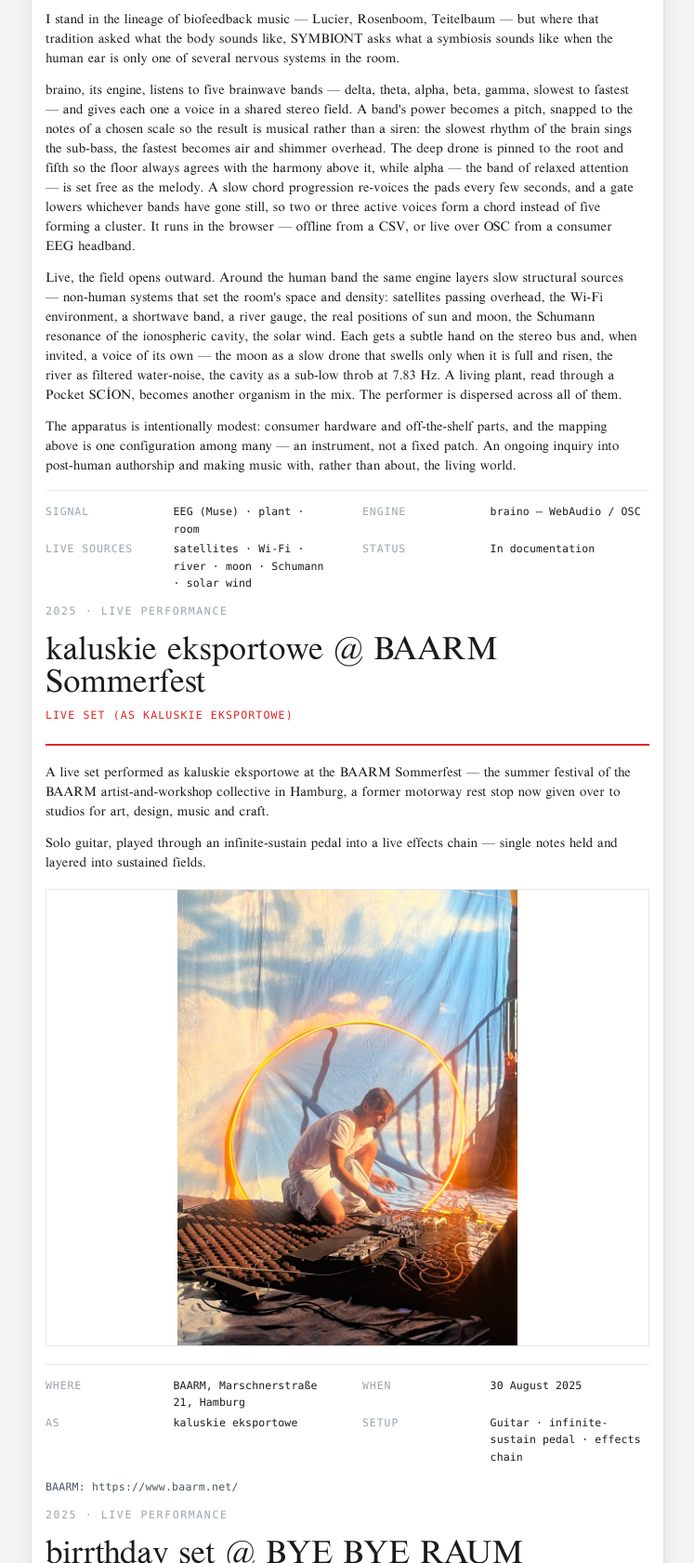
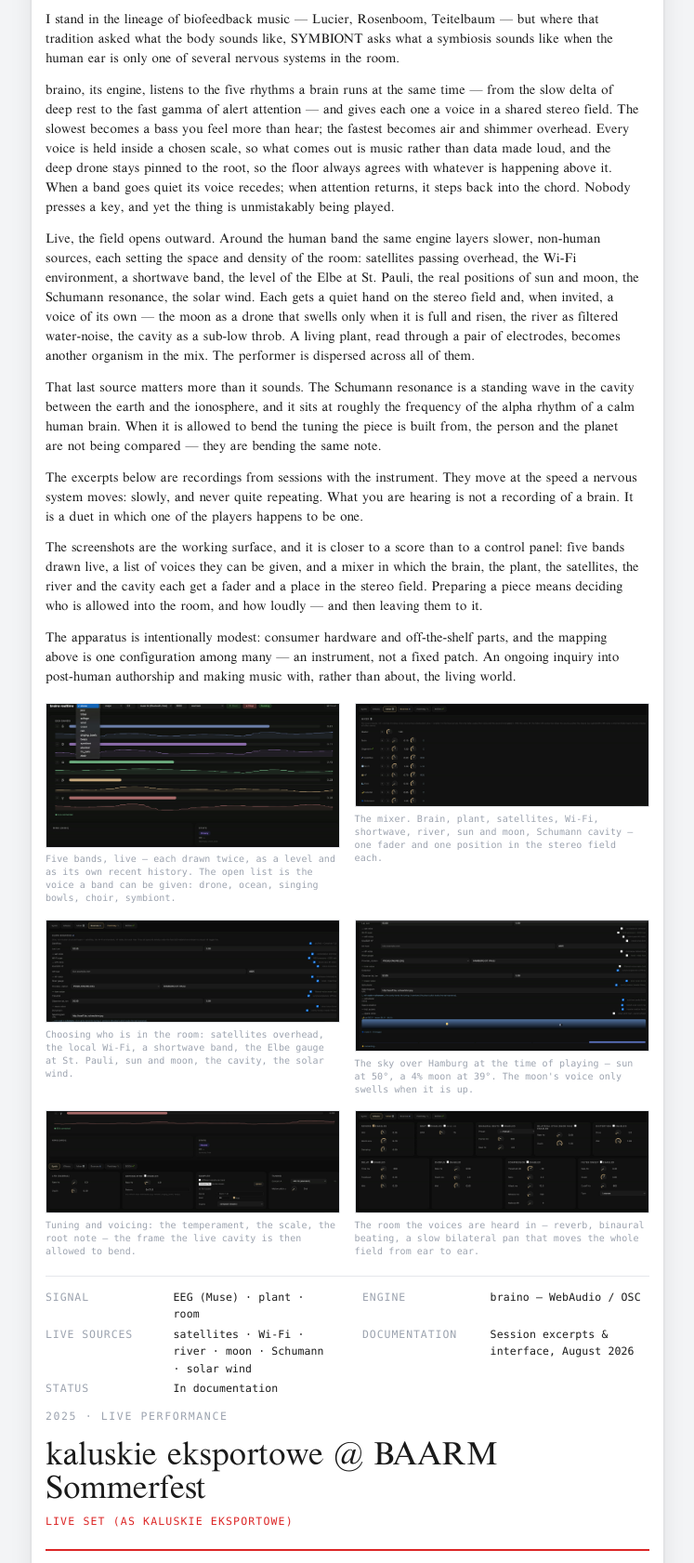
Before and after one commit to micha-sky/omy, an Astro site: page /print/portfolio in a window 1280 px wide. Shown: the part 1384-3065 px from the top of the page at 93% size, without its empty margins (266-1013 px from the left). Built offline with nearby package versions, Linux system fonts and the light colour scheme; Astro itself is replaced by a stand-in of ours.

Commit message:
Add symbiont media, captions, and layout tweaks
Add symbiont images and three session audio files to public/ and update .gitignore to allow public/audio/*.mp3. Extend Project type to support image captions and add audio, images (with captions) and small copy edits in src/data/projects.ts. Render captions in print and work detail pages, make captioned shots clickable for full size, and add CSS adjustments for captioned images and layout in src/pages/print/portfolio.astro and src/pages/work/[slug].astro. Includes a todo placeholder for session titles/dates.

```diff
--- a/src/data/projects.ts
+++ b/src/data/projects.ts
@@ -15,7 +15,7 @@ export type Project = {
   epigraph?: { quote: string; source: string };
   body: string[];      // paragraphs on the detail page
   credits: [string, string][];
-  images?: { src: string; alt: string }[];
+  images?: { src: string; alt: string; caption?: string }[];
   audio?: { title: string; src: string }[];
   soundcloud?: { url: string; height?: number }[];
   youtube?: string;    // YouTube video id, embedded 16:9
@@ -44,20 +44,62 @@ export const projects: Project[] = [
     body: [
       "SYMBIONT is an instrument that renders a living system's signal as sound in real time. My work is composition and sound for performance — a fragmenting text, a body in a dreamscape, a collective in catastrophe. SYMBIONT keeps that practice exactly and swaps one performer for a living system: an EEG signal, a plant, a room.",
       "I stand in the lineage of biofeedback music — Lucier, Rosenboom, Teitelbaum — but where that tradition asked what the body sounds like, SYMBIONT asks what a symbiosis sounds like when the human ear is only one of several nervous systems in the room.",
-      "braino, its engine, listens to five brainwave bands — delta, theta, alpha, beta, gamma, slowest to fastest — and gives each one a voice in a shared stereo field. A band's power becomes a pitch, snapped to the notes of a chosen scale so the result is musical rather than a siren: the slowest rhythm of the brain sings the sub-bass, the fastest becomes air and shimmer overhead. The deep drone is pinned to the root and fifth so the floor always agrees with the harmony above it, while alpha — the band of relaxed attention — is set free as the melody. A slow chord progression re-voices the pads every few seconds, and a gate lowers whichever bands have gone still, so two or three active voices form a chord instead of five forming a cluster. It runs in the browser — offline from a CSV, or live over OSC from a consumer EEG headband.",
-      "Live, the field opens outward. Around the human band the same engine layers slow structural sources — non-human systems that set the room's space and density: satellites passing overhead, the Wi-Fi environment, a shortwave band, a river gauge, the real positions of sun and moon, the Schumann resonance of the ionospheric cavity, the solar wind. Each gets a subtle hand on the stereo bus and, when invited, a voice of its own — the moon as a slow drone that swells only when it is full and risen, the river as filtered water-noise, the cavity as a sub-low throb at 7.83 Hz. A living plant, read through a Pocket SCÍON, becomes another organism in the mix. The performer is dispersed across all of them.",
+      "braino, its engine, listens to the five rhythms a brain runs at the same time — from the slow delta of deep rest to the fast gamma of alert attention — and gives each one a voice in a shared stereo field. The slowest becomes a bass you feel more than hear; the fastest becomes air and shimmer overhead. Every voice is held inside a chosen scale, so what comes out is music rather than data made loud, and the deep drone stays pinned to the root, so the floor always agrees with whatever is happening above it. When a band goes quiet its voice recedes; when attention returns, it steps back into the chord. Nobody presses a key, and yet the thing is unmistakably being played.",
+      "Live, the field opens outward. Around the human band the same engine layers slower, non-human sources, each setting the space and density of the room: satellites passing overhead, the Wi-Fi environment, a shortwave band, the level of the Elbe at St. Pauli, the real positions of sun and moon, the Schumann resonance, the solar wind. Each gets a quiet hand on the stereo field and, when invited, a voice of its own — the moon as a drone that swells only when it is full and risen, the river as filtered water-noise, the cavity as a sub-low throb. A living plant, read through a pair of electrodes, becomes another organism in the mix. The performer is dispersed across all of them.",
+      "That last source matters more than it sounds. The Schumann resonance is a standing wave in the cavity between the earth and the ionosphere, and it sits at roughly the frequency of the alpha rhythm of a calm human brain. When it is allowed to bend the tuning the piece is built from, the person and the planet are not being compared — they are bending the same note.",
+      "The excerpts below are recordings from sessions with the instrument. They move at the speed a nervous system moves: slowly, and never quite repeating. What you are hearing is not a recording of a brain. It is a duet in which one of the players happens to be one.",
+      "The screenshots are the working surface, and it is closer to a score than to a control panel: five bands drawn live, a list of voices they can be given, and a mixer in which the brain, the plant, the satellites, the river and the cavity each get a fader and a place in the stereo field. Preparing a piece means deciding who is allowed into the room, and how loudly — and then leaving them to it.",
       "The apparatus is intentionally modest: consumer hardware and off-the-shelf parts, and the mapping above is one configuration among many — an instrument, not a fixed patch. An ongoing inquiry into post-human authorship and making music with, rather than about, the living world.",
     ],
     credits: [
       ["Signal", "EEG (Muse) · plant · room"],
       ["Engine", "braino — WebAudio / OSC"],
       ["Live sources", "satellites · Wi-Fi · river · moon · Schumann · solar wind"],
+      ["Documentation", "Session excerpts & interface, August 2026"],
       ["Status", "In documentation"],
     ],
     video: "/video/braino-flame.mp4",
     videos: [
       { src: "/video/braino-water.mp4", caption: "braino — live visual" },
     ],
+    audio: [
+      { title: "Session excerpt I", src: "/audio/braino-session-1.mp3" },
+      { title: "Session excerpt II", src: "/audio/braino-session-2.mp3" },
+      { title: "Session excerpt III", src: "/audio/braino-session-3.mp3" },
+    ],
+    images: [
+      {
+        src: "/images/symbiont/01-bands.jpg",
+        alt: "The braino interface: five brainwave bands drawn live, with the list of voices open",
+        caption: "Five bands, live — each drawn twice, as a level and as its own recent history. The open list is the voice a band can be given: drone, ocean, singing bowls, choir, symbiont.",
+      },
+      {
+        src: "/images/symbiont/02-mixer.jpg",
+        alt: "The braino mixer, with faders for brain, plant, satellites, Wi-Fi, shortwave, river, celestial and Schumann",
+        caption: "The mixer. Brain, plant, satellites, Wi-Fi, shortwave, river, sun and moon, Schumann cavity — one fader and one position in the stereo field each.",
+      },
+      {
+        src: "/images/symbiont/03-sources.jpg",
+        alt: "The braino sources panel, listing satellites, Wi-Fi, shortwave, river gauge, celestial and Schumann inputs",
+        caption: "Choosing who is in the room: satellites overhead, the local Wi-Fi, a shortwave band, the Elbe gauge at St. Pauli, sun and moon, the cavity, the solar wind.",
+      },
+      {
+        src: "/images/symbiont/04-sky.jpg",
+        alt: "The celestial strip in braino, showing the real positions of sun and moon over Hamburg",
+        caption: "The sky over Hamburg at the time of playing — sun at 50°, a 4% moon at 39°. The moon's voice only swells when it is up.",
+      },
+      {
+        src: "/images/symbiont/05-synth.jpg",
+        alt: "The braino synth panel with tuning, sampler and arpeggiator settings",
+        caption: "Tuning and voicing: the temperament, the scale, the root note — the frame the live cavity is then allowed to bend.",
+      },
+      {
+        src: "/images/symbiont/06-effects.jpg",
+        alt: "The braino effects panel with reverb, binaural beats, bilateral panning and filter settings",
+        caption: "The room the voices are heard in — reverb, binaural beating, a slow bilateral pan that moves the whole field from ear to ear.",
+      },
+    ],
+    todo: "session excerpt titles & dates — placeholders",
     featured: true,
   },
   {
--- a/src/pages/print/portfolio.astro
+++ b/src/pages/print/portfolio.astro
@@ -56,6 +56,7 @@ const year = new Date().getFullYear();
           {p.images.map((img) => (
             <figure class="avoid-break">
               <img src={img.src} alt={img.alt} loading="eager" />
+              {img.caption && <figcaption class="mono">{img.caption}</figcaption>}
             </figure>
           ))}
         </div>
@@ -158,6 +159,16 @@ const year = new Date().getFullYear();
     border: 1px solid var(--rule);
   }
   .proj-images.single img { max-height: 130mm; object-fit: contain; }
+  /* Captioned shots (screenshots) are shown whole, not cropped. */
+  .proj-images figure:has(figcaption) img { object-fit: contain; max-height: 70mm; }
+  .proj-images figcaption {
+    margin-top: 1.5mm;
+    font-size: 7.5pt;
+    line-height: 1.4;
+    color: var(--ink-faint);
+    text-transform: none;
+    letter-spacing: 0.01em;
+  }
 
   .credits {
     display: grid;
```
Also changed, not shown: src/pages/work/[slug].astro (+27 -4 lines), public/images/symbiont/01-bands.jpg (added), public/images/symbiont/02-mixer.jpg (added), public/images/symbiont/03-sources.jpg (added), public/images/symbiont/04-sky.jpg (added), public/images/symbiont/05-synth.jpg (added), public/images/symbiont/06-effects.jpg (added), 4 other files.
